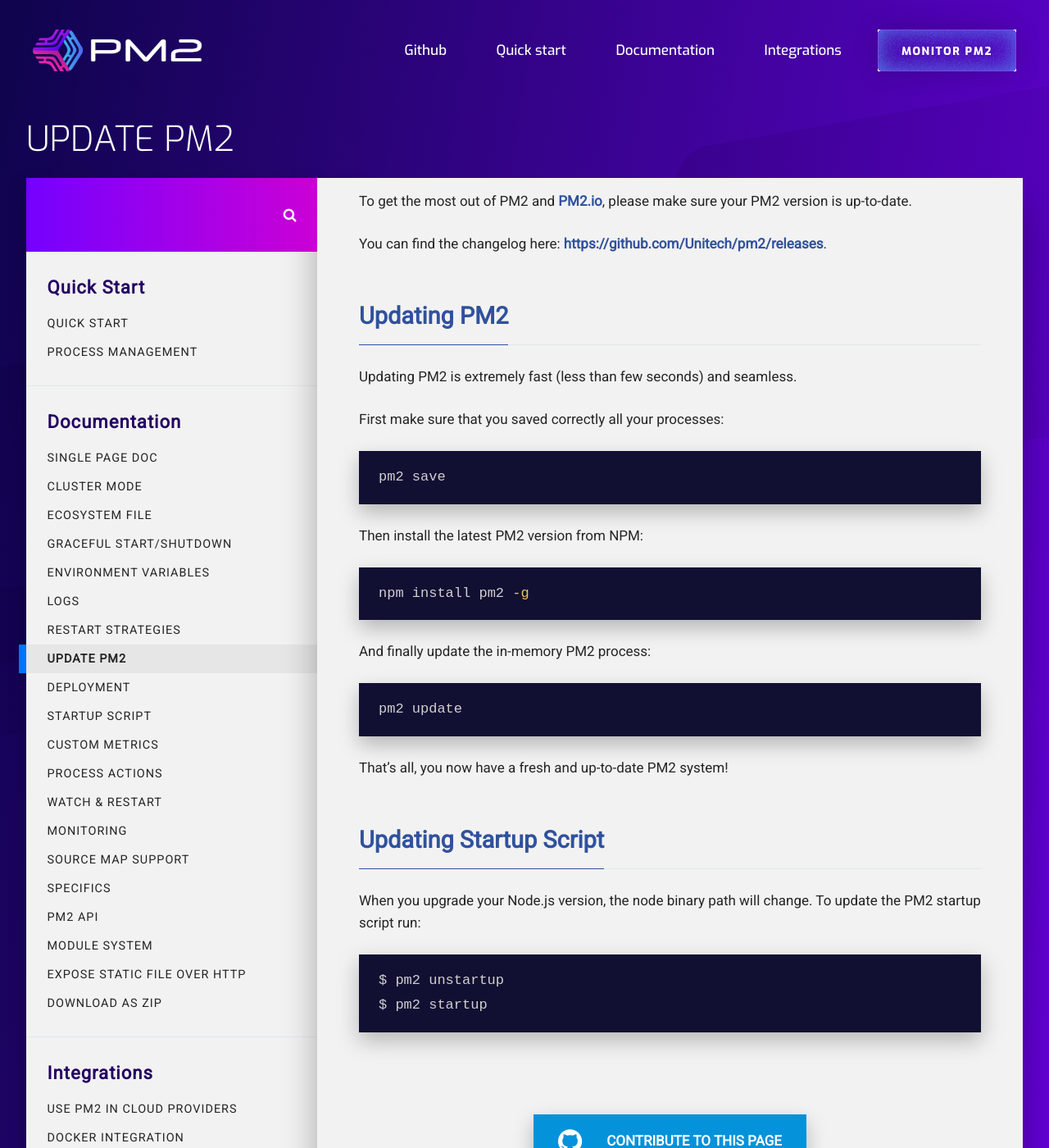
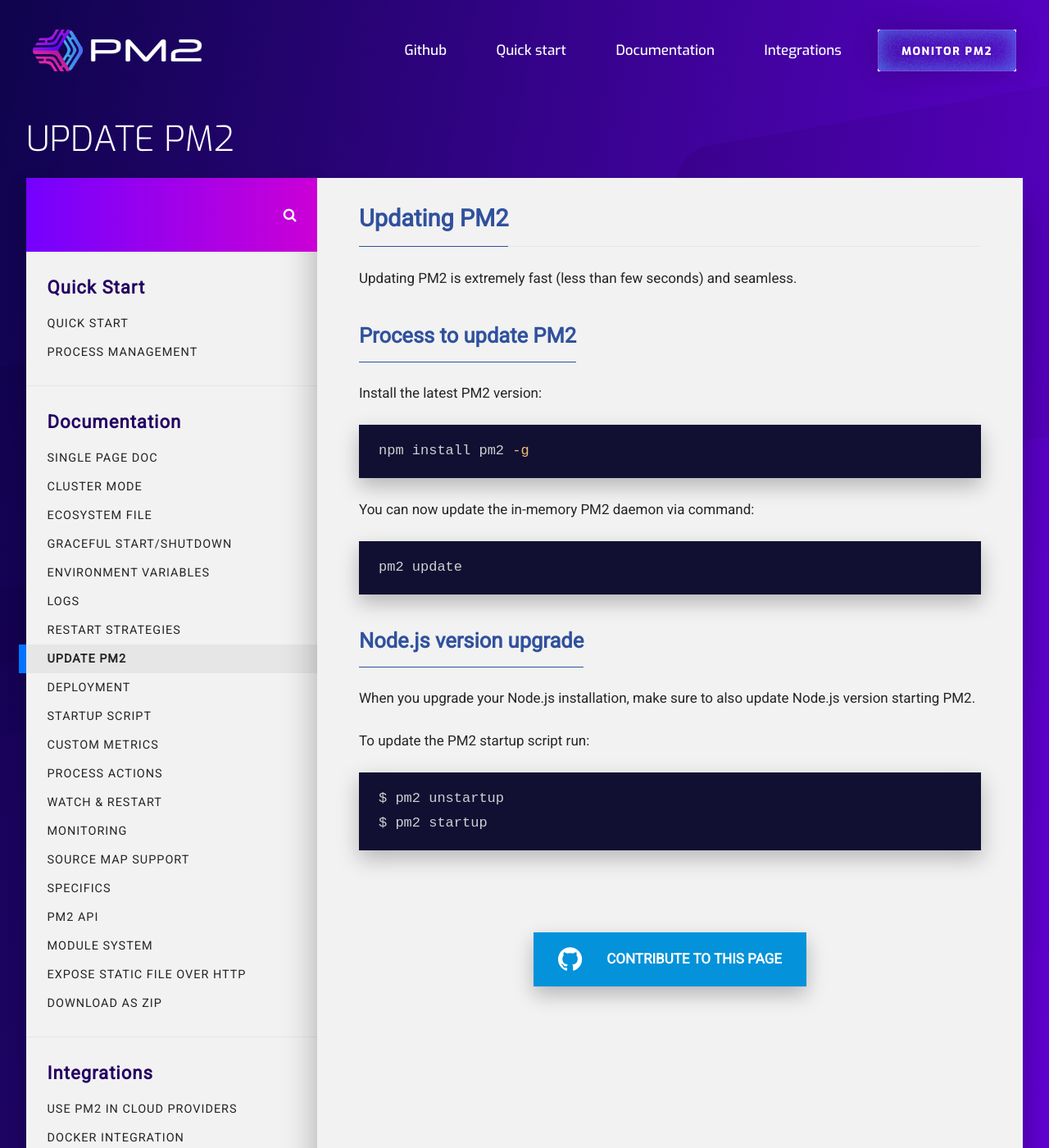
Before and after one commit to pm2-hive/pm2-hive.github.io, a Jekyll site: the page built from docs/features/update-pm2.md, in a window 1280 px wide and 1400 px high. Shown: the whole window at 82% size. Built offline with Jekyll 4.4.1, drawn with Linux system fonts in a browser that asks for light colours; comment, search, counter and statistics services are not loaded.

Commit message:
Update update-pm2.md

````diff
--- a/docs/features/update-pm2.md
+++ b/docs/features/update-pm2.md
@@ -5,37 +5,29 @@
 permalink: /docs/usage/update-pm2/
 ---
 
-To get the most out of PM2 and [PM2.io](https://pm2.io), please make sure your PM2 version is up-to-date.
-
-You can find the changelog here: [https://github.com/Unitech/pm2/releases](https://github.com/Unitech/pm2/releases).
-
 ## Updating PM2
 
 Updating PM2 is extremely fast (less than few seconds) and seamless.
 
-First make sure that you saved correctly all your processes:
+### Process to update PM2
 
-```bash
-pm2 save
-```
-
-Then install the latest PM2 version from NPM:
+Install the latest PM2 version:
 
 ```bash
 npm install pm2 -g
 ```
 
-And finally update the in-memory PM2 process:
+You can now update the in-memory PM2 daemon via command:
 
 ```bash
 pm2 update
 ```
 
-That's all, you now have a fresh and up-to-date PM2 system!
+### Node.js version upgrade
 
-## Updating Startup Script
+When you upgrade your Node.js installation, make sure to also update Node.js version starting PM2.
 
-When you upgrade your Node.js version, the node binary path will change. To update the PM2 startup script run:
+To update the PM2 startup script run:
 
 ```bash
 $ pm2 unstartup
````
